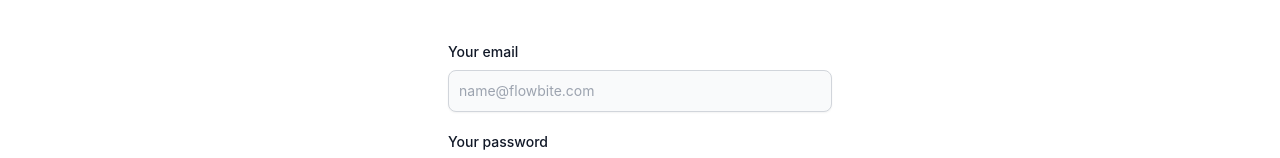
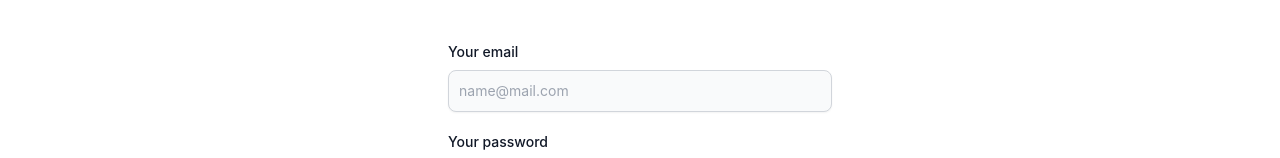
Before and after one commit to 0mosya0/diploma, a Vue app: page /reg in a window 1280 px wide. Shown: the part 202-360 px from the top of the page. Built offline with nearby package versions, Linux system fonts and the light colour scheme.

Commit message:
Change placeholder

```diff
--- a/src/components/SignUp.vue
+++ b/src/components/SignUp.vue
@@ -10,7 +10,7 @@
             type="email"
             id="email"
             class="shadow-sm bg-gray-50 border border-gray-300 text-gray-900 text-sm rounded-lg focus:ring-blue-500 focus:border-blue-500 block w-full p-2.5 dark:bg-gray-700 dark:border-gray-600 dark:placeholder-gray-400 dark:text-white dark:focus:ring-blue-500 dark:focus:border-blue-500 dark:shadow-sm-light"
-            placeholder="name@flowbite.com"
+            placeholder="name@mail.com"
             required
          />
       </div>
```
